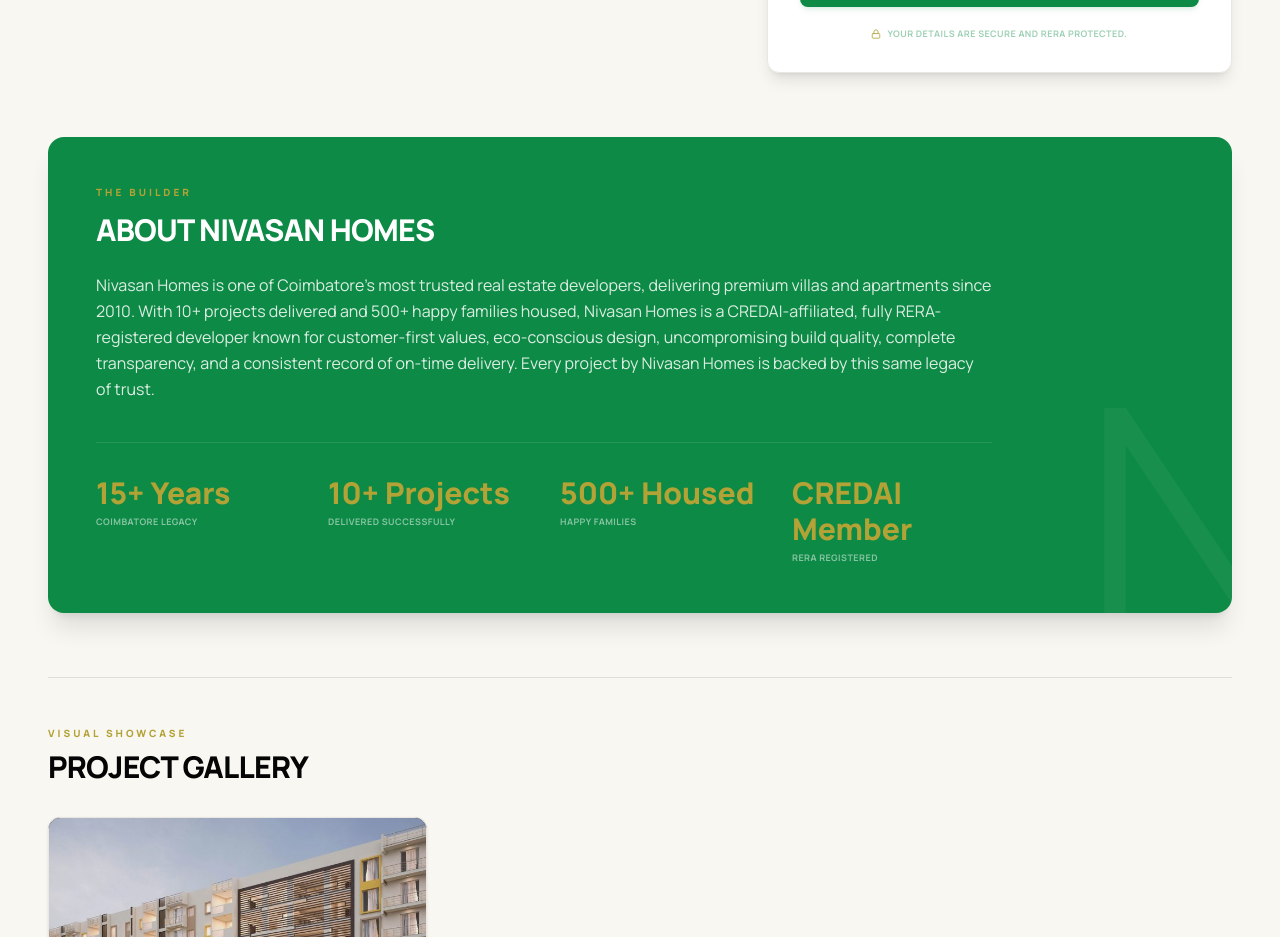
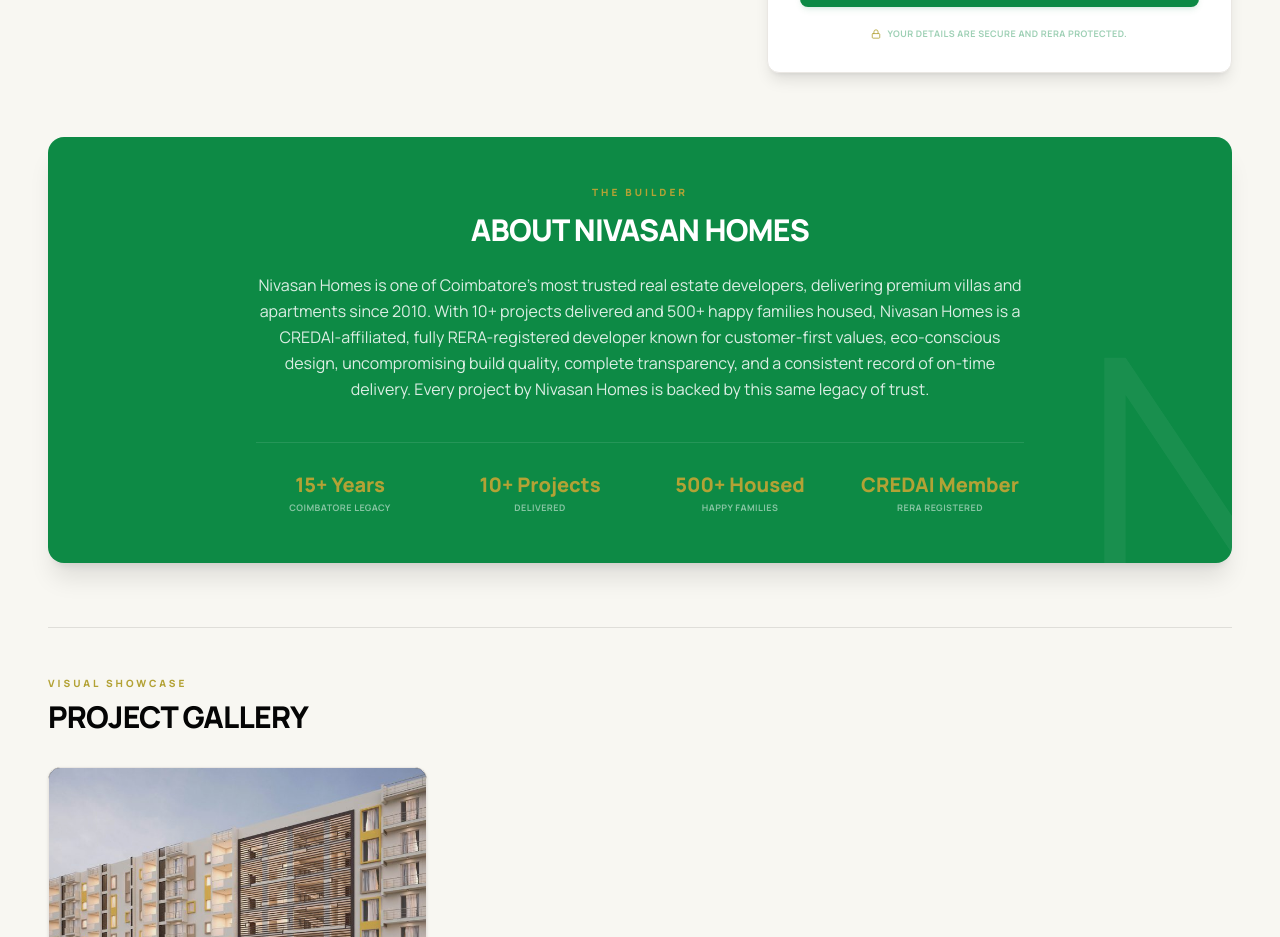
Before and after one commit to ajuajmal123/nivasan, a Next.js app: page /projects/echo-point-aavaas in a window 1280 px wide. Shown: the part 1820-2757 px from the top of the page. Built offline with nearby package versions, Linux system fonts and the light colour scheme.

Commit message:
F&Q added

```diff
--- a/src/app/page.tsx
+++ b/src/app/page.tsx
@@ -3,6 +3,7 @@
 import FeaturedProjects from "@/components/sections/FeaturedProjects";
 import BrandStory from "@/components/sections/BrandStory";
 import Timeline from "@/components/sections/Timeline";
+import FAQSection from "@/components/sections/FAQSection";
 import ContactCTA from "@/components/sections/ContactCTA";
 
 export const metadata: Metadata = {
@@ -17,6 +18,7 @@
       <FeaturedProjects />
       <BrandStory />
       <Timeline />
+      <FAQSection />
       <ContactCTA />
     </main>
   );
--- a/src/app/projects/[id]/page.tsx
+++ b/src/app/projects/[id]/page.tsx
@@ -4,6 +4,7 @@
 import { ArrowLeft, MapPin } from "lucide-react";
 import ProjectInquiryForm from "@/components/sections/ProjectInquiryForm";
 import ProjectGallery from "@/components/sections/ProjectGallery";
+import FAQAccordion from "@/components/ui/FAQAccordion";
 
 interface ProjectDetails {
   id: string;
@@ -797,37 +798,37 @@
 
           {/* DEVELOPER BANNER SECTION (Sophisticated Dark Block) */}
           {project.aboutDeveloper && (
-            <div className="bg-primary text-white p-8 md:p-12 rounded-2xl relative overflow-hidden group shadow-xl">
+            <div className="bg-primary text-white p-8 md:p-12 rounded-2xl relative overflow-hidden group shadow-xl flex flex-col items-center justify-center text-center">
               <div className="absolute right-0 bottom-0 opacity-5 pointer-events-none translate-y-1/4 translate-x-1/4 select-none">
                 <span className="font-serif text-[18rem] text-white">N</span>
               </div>
-              <div className="max-w-4xl relative z-10">
+              <div className="max-w-4xl relative z-10 flex flex-col items-center">
                 <span className="text-[10px] uppercase tracking-[0.3em] text-accent font-black block mb-3">
                   The Builder
                 </span>
                 <h2 className="text-3xl font-extrabold mb-6 uppercase tracking-tight">
                   {project.aboutDeveloper.title}
                 </h2>
-                <p className="text-white/85 text-sm md:text-base leading-relaxed mb-10 font-sans">
+                <p className="text-white/85 text-sm md:text-base leading-relaxed mb-10 font-sans max-w-3xl">
                   {project.aboutDeveloper.content}
                 </p>
-                {/* Stats grid */}
-                <div className="grid grid-cols-2 md:grid-cols-4 gap-8 pt-8 border-t border-white/10">
-                  <div>
-                    <span className="block text-3xl font-black text-accent">15+ Years</span>
-                    <span className="text-[9px] uppercase tracking-wider text-white/50 font-bold block mt-1">Coimbatore Legacy</span>
+                {/* Stats grid - Forced 4 columns on single line with vertical alignment inside */}
+                <div className="grid grid-cols-4 gap-2 md:gap-8 pt-8 border-t border-white/10 w-full text-center">
+                  <div className="flex flex-col items-center">
+                    <span className="text-sm sm:text-lg md:text-xl font-black text-accent leading-none whitespace-nowrap">15+ Years</span>
+                    <span className="text-[7.5px] sm:text-[9px] uppercase tracking-wider text-white/50 font-bold block mt-1.5 whitespace-nowrap">Coimbatore Legacy</span>
                   </div>
-                  <div>
-                    <span className="block text-3xl font-black text-accent">10+ Projects</span>
-                    <span className="text-[9px] uppercase tracking-wider text-white/50 font-bold block mt-1">Delivered Successfully</span>
+                  <div className="flex flex-col items-center">
+                    <span className="text-sm sm:text-lg md:text-xl font-black text-accent leading-none whitespace-nowrap">10+ Projects</span>
+                    <span className="text-[7.5px] sm:text-[9px] uppercase tracking-wider text-white/50 font-bold block mt-1.5 whitespace-nowrap">Delivered</span>
                   </div>
-                  <div>
-                    <span className="block text-3xl font-black text-accent">500+ Housed</span>
-                    <span className="text-[9px] uppercase tracking-wider text-white/50 font-bold block mt-1">Happy Families</span>
+                  <div className="flex flex-col items-center">
+                    <span className="text-sm sm:text-lg md:text-xl font-black text-accent leading-none whitespace-nowrap">500+ Housed</span>
+                    <span className="text-[7.5px] sm:text-[9px] uppercase tracking-wider text-white/50 font-bold block mt-1.5 whitespace-nowrap">Happy Families</span>
                   </div>
-                  <div>
-                    <span className="block text-3xl font-black text-accent">CREDAI Member</span>
-                    <span className="text-[9px] uppercase tracking-wider text-white/50 font-bold block mt-1">RERA Registered</span>
+                  <div className="flex flex-col items-center">
+                    <span className="text-sm sm:text-lg md:text-xl font-black text-accent leading-none whitespace-nowrap">CREDAI Member</span>
+                    <span className="text-[7.5px] sm:text-[9px] uppercase tracking-wider text-white/50 font-bold block mt-1.5 whitespace-nowrap">RERA Registered</span>
                   </div>
                 </div>
               </div>
@@ -843,23 +844,7 @@
               <h2 className="text-2xl md:text-3xl font-extrabold text-text-onyx tracking-tight mb-8 uppercase">
                 Frequently Asked Questions
               </h2>
-              <div className="divide-y divide-black-luxury/5">
-                {project.faqs.map((faq, idx) => (
-                  <details key={idx} className="group py-5 [&_summary::-webkit-details-marker]:hidden">
-                    <summary className="flex items-center justify-between font-bold text-text-onyx hover:text-accent cursor-pointer transition-colors duration-300 list-none text-base">
-                      <span>{faq.question}</span>
-                      <span className="ml-1.5 shrink-0 transition-transform duration-300 group-open:-rotate-180">
-                        <svg className="w-5 h-5 text-accent" fill="none" viewBox="0 0 24 24" stroke="currentColor">
-                          <path strokeLinecap="round" strokeLinejoin="round" strokeWidth={2} d="M19 9l-7 7-7-7" />
-                        </svg>
-                      </span>
-                    </summary>
-                    <p className="mt-3 text-sm text-text-onyx/70 leading-relaxed pl-1 font-sans font-medium">
-                      {faq.answer}
-                    </p>
-                  </details>
-                ))}
-              </div>
+              <FAQAccordion faqs={project.faqs} />
             </div>
           )}
 
--- /dev/null
+++ b/src/components/sections/FAQSection.tsx
@@ -0,0 +1,57 @@
+"use client";
+
+import React from "react";
+import FAQAccordion from "@/components/ui/FAQAccordion";
+
+const homepageFAQs = [
+  {
+    question: "Who is Nivasan Homes and what is their legacy?",
+    answer: "Nivasan Homes is one of Coimbatore's most trusted real estate developers, delivering premium villas and apartments since 2010. Over the past 15+ years, we have built a reputation for customer-first values, eco-conscious planning, uncompromising build quality, complete transparency, and on-time delivery, successfully housing 500+ happy families across 10+ completed projects."
+  },
+  {
+    question: "Where are Nivasan Homes projects located in Coimbatore?",
+    answer: "Our landmark residential and commercial developments are strategically positioned in Coimbatore's prime connected corridors—including Avinashi Road, CODISSIA, Peelamedu, and Kalapatti—ensuring proximity to major IT parks, leading healthcare institutions, top-tier schools, and the Coimbatore International Airport."
+  },
+  {
+    question: "What types of properties do you offer?",
+    answer: "We offer a diverse premium real estate portfolio, ranging from ultra-luxury independent gated community villas with private gardens (such as Nivasan Swarnapuraa and Nivasan Udhyana) to designer contemporary apartments (such as Nivasan Vakulam, Nivasan Bliss, and Nivasan Springs) and flexible retail or office commercial spaces (such as Echo Point Plaza)."
+  },
+  {
+    question: "Are your ongoing projects fully RERA approved?",
+    answer: "Yes, absolute transparency is core to our brand. All of our active and ongoing developments are fully registered and approved by the Tamil Nadu Real Estate Regulatory Authority (TNRERA). For example, Nivasan Swarnapuraa is registered under TN/11/BUILDING/0467/2024 and Nivasan Vakulam is registered under TN/11/BLG/0114/2026."
+  },
+  {
+    question: "How do I schedule a site visit or contact the sales team?",
+    answer: "You can schedule an exclusive site visit or contact our real estate advisory team directly at +91 99422 23013 or +91 98423 23071. Alternatively, you can click the sticky WhatsApp click-to-chat button on our website for instant advisory assistance."
+  }
+];
+
+export default function FAQSection() {
+  return (
+    <section className="relative py-24 bg-background-luxury overflow-hidden border-b border-[#eae7e3]">
+      <div className="absolute inset-0 opacity-[0.01] bg-[linear-gradient(to_right,#000000_1px,transparent_1px),linear-gradient(to_bottom,#000000_1px,transparent_1px)] bg-[size:5rem_5rem] pointer-events-none" />
+
+      <div className="max-w-[1200px] mx-auto px-6 md:px-12 relative z-10 flex flex-col items-center">
+
+        {/* Header Block */}
+        <div className="text-center max-w-3xl mx-auto mb-16 flex flex-col items-center gap-4">
+          <span className="text-[10px] uppercase tracking-[0.3em] text-accent font-black block">
+            Information Guide
+          </span>
+          <h2 className="font-sans font-extrabold text-3xl sm:text-4xl tracking-tight uppercase text-black-luxury select-none">
+            Frequently Asked Questions
+          </h2>
+          <p className="text-sm text-text-onyx/65 max-w-xl">
+            Explore detailed information regarding our legacy, project locations, regulatory approvals, and home buying details.
+          </p>
+        </div>
+
+        {/* FAQ Accordion Component */}
+        <div className="w-full max-w-4xl">
+          <FAQAccordion faqs={homepageFAQs} />
+        </div>
+
+      </div>
+    </section>
+  );
+}
--- /dev/null
+++ b/src/components/ui/FAQAccordion.tsx
@@ -0,0 +1,76 @@
+"use client";
+
+import React, { useState } from "react";
+import { ChevronDown } from "lucide-react";
+import { motion, AnimatePresence } from "framer-motion";
+
+interface FAQItem {
+  question: string;
+  answer: string;
+}
+
+interface FAQAccordionProps {
+  faqs: FAQItem[];
+}
+
+export default function FAQAccordion({ faqs }: FAQAccordionProps) {
+  const [openIndex, setOpenIndex] = useState<number | null>(null);
+
+  const toggleFAQ = (index: number) => {
+    setOpenIndex((prev) => (prev === index ? null : index));
+  };
+
+  return (
+    <div className="space-y-4 w-full">
+      {faqs.map((faq, idx) => {
+        const isOpen = openIndex === idx;
+
+        return (
+          <div
+            key={idx}
+            className={`bg-white border rounded-xl overflow-hidden transition-all duration-300 ${
+              isOpen
+                ? "border-accent shadow-md shadow-accent/5"
+                : "border-[#eae7e3] hover:border-primary/30 shadow-sm"
+            }`}
+          >
+            {/* Header/Question Trigger */}
+            <button
+              onClick={() => toggleFAQ(idx)}
+              className="w-full p-5 md:p-6 flex items-center justify-between text-left cursor-pointer group select-none outline-none"
+            >
+              <span className="text-base font-bold text-text-onyx group-hover:text-primary transition-colors duration-300 pr-4">
+                {faq.question}
+              </span>
+              <span
+                className={`w-8 h-8 rounded-full shrink-0 flex items-center justify-center border transition-all duration-300 ${
+                  isOpen
+                    ? "bg-accent border-accent text-white rotate-180"
+                    : "bg-background-luxury border-[#eae7e3] text-accent group-hover:border-accent/40"
+                }`}
+              >
+                <ChevronDown size={16} />
+              </span>
+            </button>
+
+            {/* Answer Content Panel */}
+            <AnimatePresence initial={false}>
+              {isOpen && (
+                <motion.div
+                  initial={{ height: 0, opacity: 0 }}
+                  animate={{ height: "auto", opacity: 1 }}
+                  exit={{ height: 0, opacity: 0 }}
+                  transition={{ duration: 0.3, ease: [0.16, 1, 0.3, 1] }}
+                >
+                  <div className="px-5 pb-5 md:px-6 md:pb-6 text-sm text-text-onyx/75 leading-relaxed font-sans font-medium border-t border-black-luxury/5 pt-4">
+                    {faq.answer}
+                  </div>
+                </motion.div>
+              )}
+            </AnimatePresence>
+          </div>
+        );
+      })}
+    </div>
+  );
+}
```
